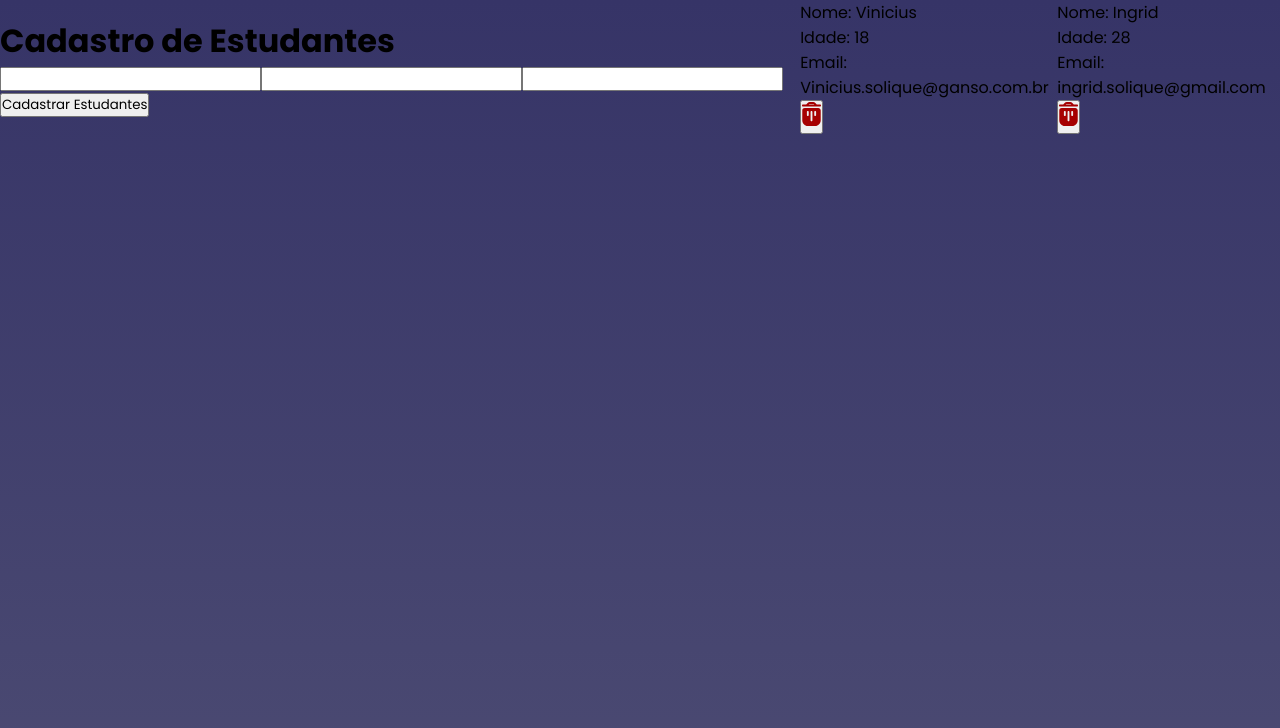
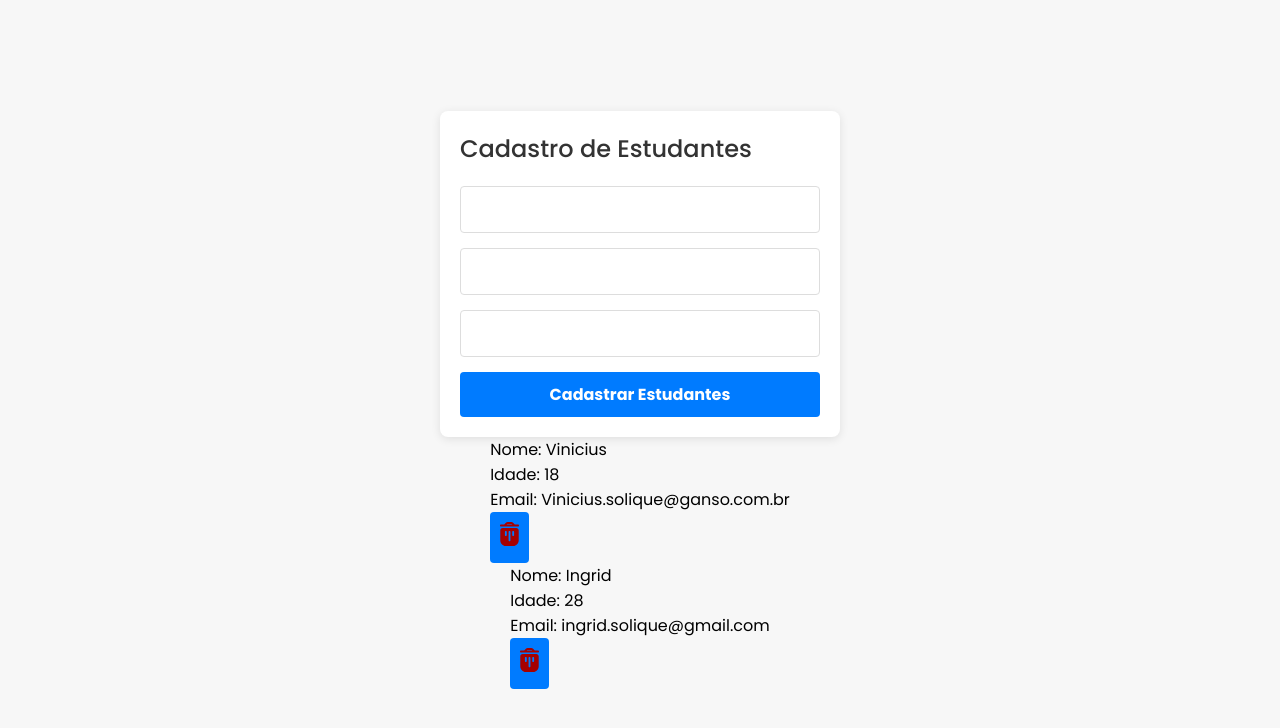
Before and after one commit to viniciussolique39/API-CAME-Interface, a React (Vite) app in the folder API-Cadastro-de-usuarios/: page / in a window 1280 px wide. Shown: the top 728 px of the page. Built offline with nearby package versions, Linux system fonts and the light colour scheme.

Commit message:
Estilização do Sistema

```diff
--- a/API-Cadastro-de-usuarios/src/pages/Home/style.css
+++ b/API-Cadastro-de-usuarios/src/pages/Home/style.css
@@ -1,4 +1,90 @@
-.container{
+/* Estilos para o container principal do formulário */
+.container {
     display: flex;
+    flex-direction: column;
     align-items: center;
-}
+    justify-content: center;
+    min-height: 100vh;
+    padding: 20px;
+    background-color: #f7f7f7;
+  }
+
+  /* Estilos para o título do formulário */
+  h1 {
+    font-size: 24px;
+    font-weight: 500;
+    margin-bottom: 20px;
+    color: #333;
+  }
+
+  /* Estilos para o próprio formulário */
+  form {
+    display: flex;
+    flex-direction: column;
+    width: 100%;
+    max-width: 400px;
+    background-color: #fff;
+    padding: 20px;
+    border-radius: 8px;
+    box-shadow: 0 2px 10px rgba(0, 0, 0, 0.1);
+  }
+
+  /* Estilos para os campos de input */
+  input {
+    margin-bottom: 15px;
+    padding: 10px;
+    font-size: 16px;
+    border: 1px solid #ddd;
+    border-radius: 4px;
+    outline: none;
+    transition: border-color 0.2s;
+  }
+
+  input:focus {
+    border-color: #007BFF;
+  }
+
+  /* Estilos para o botão de envio */
+  button {
+    padding: 10px;
+    font-size: 16px;
+    font-weight: bold;
+    color: white;
+    background-color: #007BFF;
+    border: none;
+    border-radius: 4px;
+    cursor: pointer;
+    transition: background-color 0.3s ease;
+  }
+
+  /* Efeito de hover para o botão */
+  button:hover {
+    background-color: #0056b3;
+  }
+
+  .card {
+    background-color: #fff;
+    border-radius: 10px;
+    box-shadow: 0 4px 6px rgba(0, 0, 0, 0.1);
+    padding: 20px;
+    margin: 20px 0;
+    max-width: 400px;
+    width: 100%;
+    display: flex;
+    justify-content: space-between;
+    margin: 10px;
+    padding: 10px;
+
+  & span {
+    font-weight: normal;
+  }
+
+   & button{
+    background-color: transparent;
+    border: none;
+    cursor: pointer;
+   }
+   &buton:hover{
+    opacity: 0.5;
+   }
+  }
```
